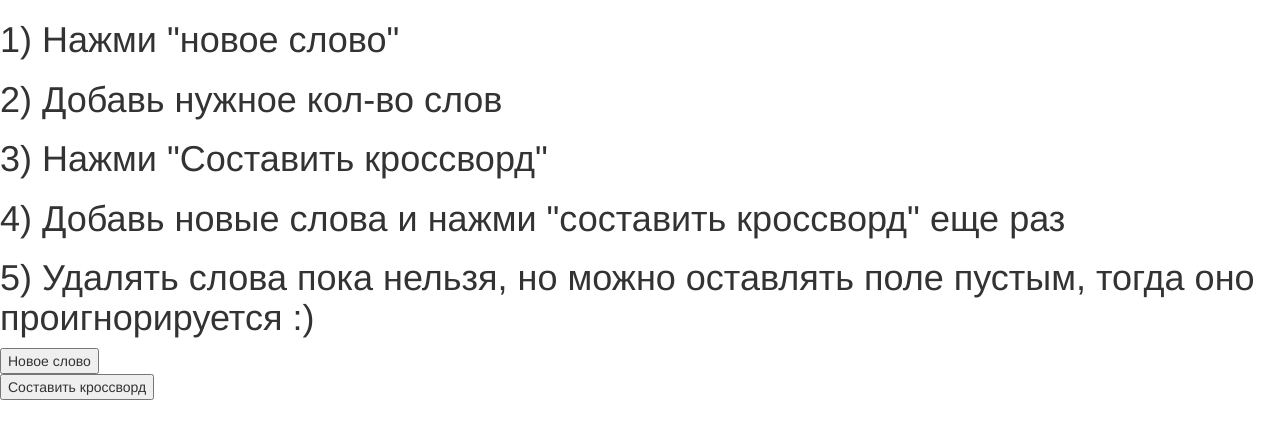
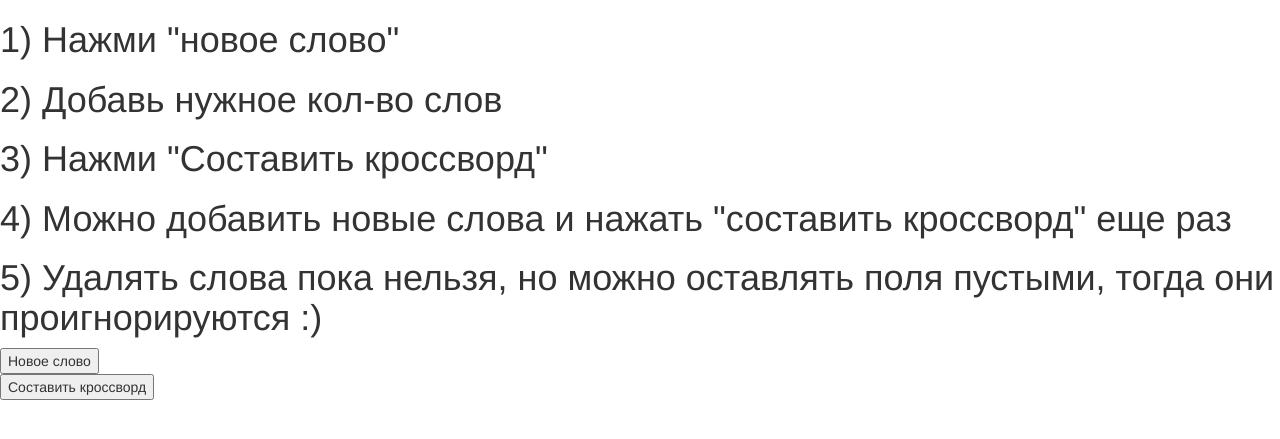
Before and after one commit to gmoryes/crossword, a Django app: page /bla/ in a window 1280 px wide. Shown: the top 439 px of the page. Run offline with Django 3.2, Linux system fonts and the light colour scheme; some libraries are stand-ins or nearby versions.

Commit message:
fix empty field

```diff
--- a/web/templates/index.html
+++ b/web/templates/index.html
@@ -19,8 +19,8 @@
 <h1>1) Нажми "новое слово"</h1>
 <h1>2) Добавь нужное кол-во слов</h1>
 <h1>3) Нажми "Составить кроссворд"</h1>
-<h1>4) Добавь новые слова и нажми "составить кроссворд" еще раз</h1>
-<h1>5) Удалять слова пока нельзя, но можно оставлять поле пустым, тогда оно проигнорируется :)</h1>
+<h1>4) Можно добавить новые слова и нажать "составить кроссворд" еще раз</h1>
+<h1>5) Удалять слова пока нельзя, но можно оставлять поля пустыми, тогда они проигнорируются :)</h1>
 
 
 <input type="button" id="new_word_button" value="Новое слово"><br>
```
